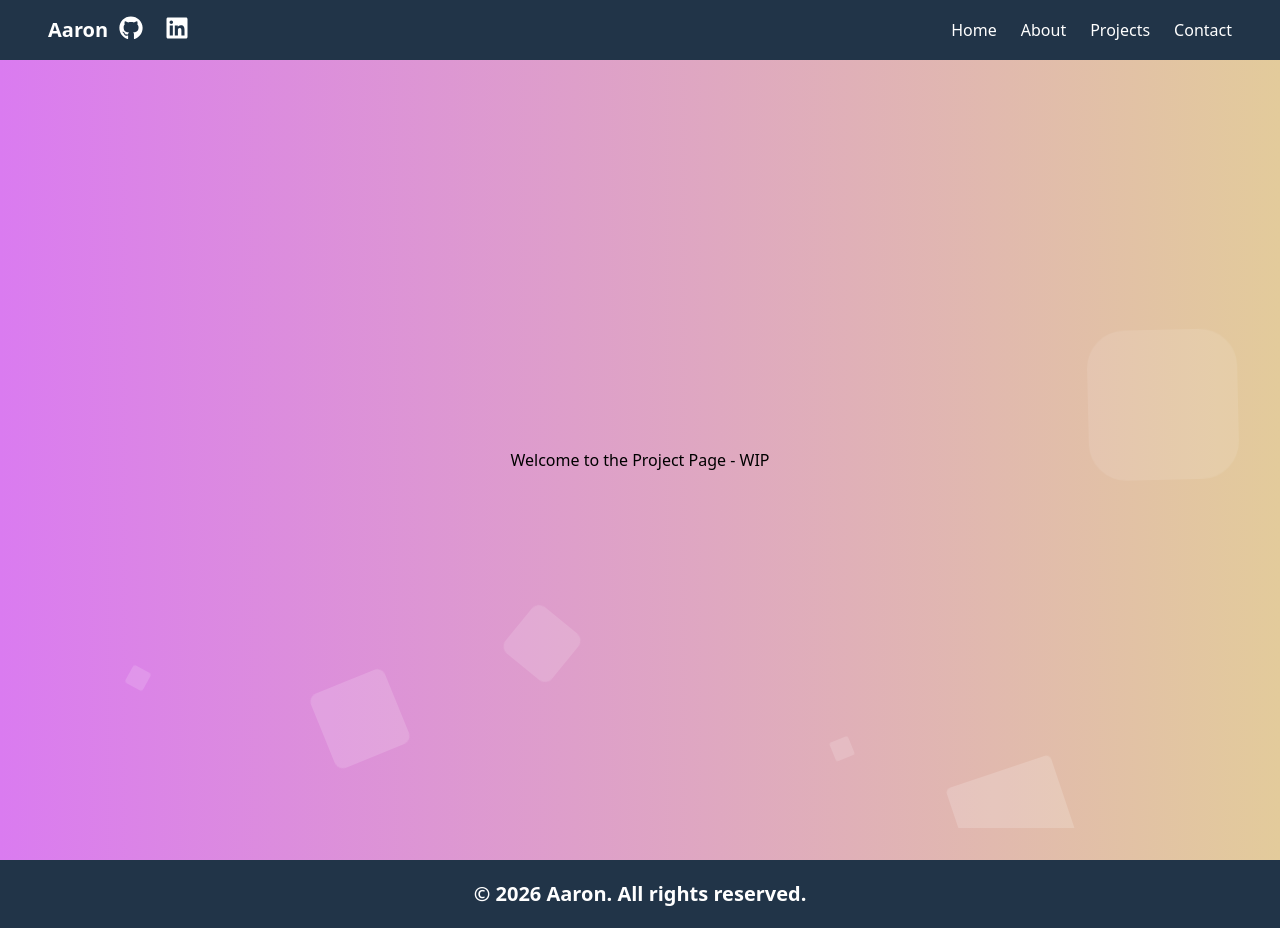
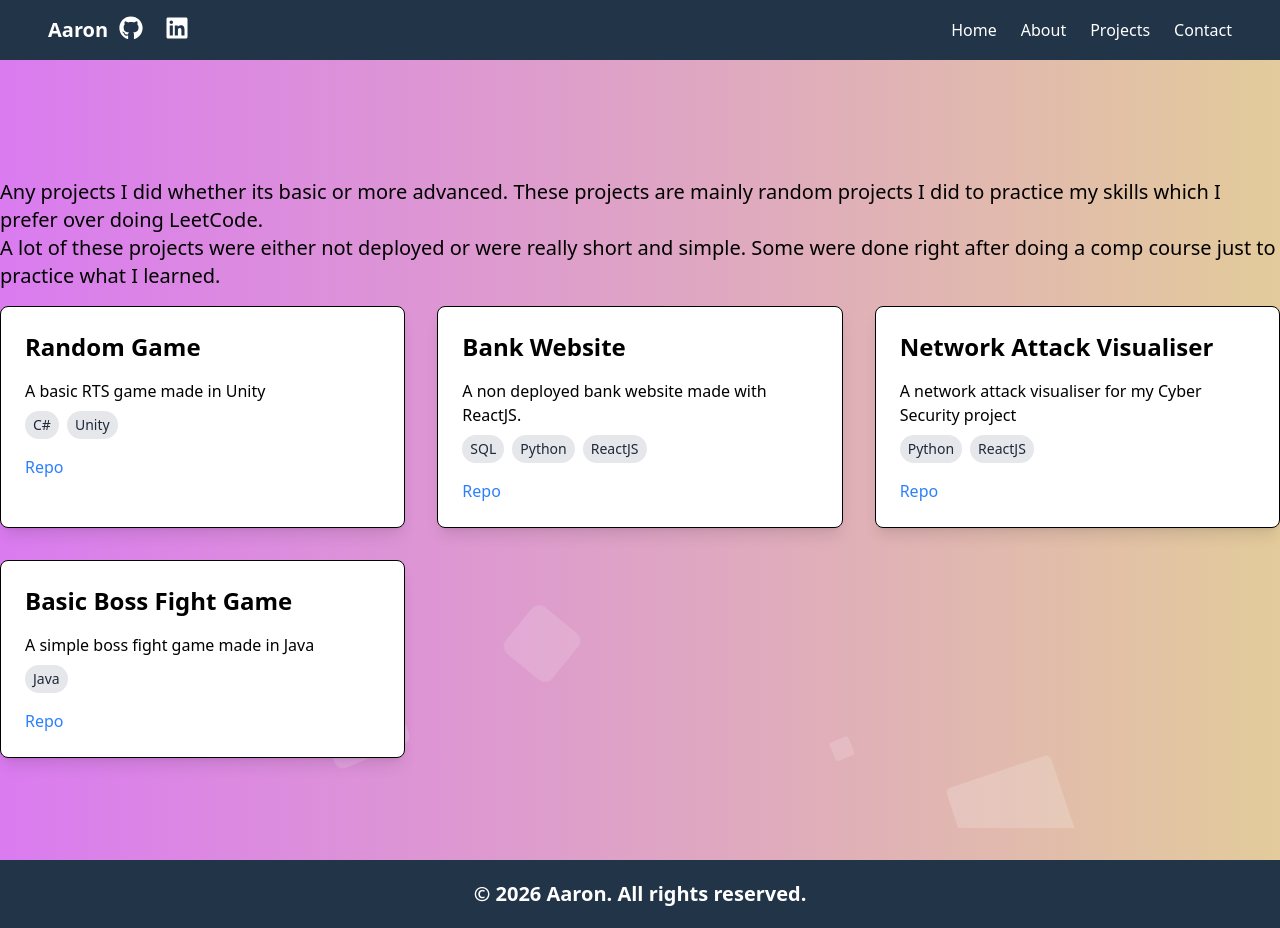
Before and after one commit to AaronthiccThai/PersonalWebsite, a React (Vite) app in the folder frontend/: page /projects in a window 1280 px wide. Built offline with nearby package versions, Linux system fonts and the light colour scheme.

Commit message:
did project page

```diff
--- a/frontend/src/pages/Project.tsx
+++ b/frontend/src/pages/Project.tsx
@@ -1,10 +1,42 @@
 const Project = () => {
+  const projects = [
+    { name: "Random Game",
+      description: "A basic RTS game made in Unity",
+      tech: ["C#", "Unity"],
+      link: "https://github.com/AaronthiccThai/MyGame"
+
+    },
+    { name: "Bank Website",
+      description: "A non deployed bank website made with ReactJS.",
+      tech: ["SQL", "Python", "ReactJS"],
+      link: "https://github.com/AaronthiccThai/BankProject"
+
+    },
+    { name: "Network Attack Visualiser",
+      description: "A network attack visualiser for my Cyber Security project",
+      tech: ["Python", "ReactJS"],
+      link: "https://github.com/AaronthiccThai/NetworkAttackVisualiser"
+    },
+    {
+      name: "Basic Boss Fight Game",
+      description: "A simple boss fight game made in Java",
+      tech: ["Java"],
+      link: "https://github.com/AaronthiccThai/BossFightGame"
+    }
+
+  ] // Placeholder for future project data
 
   return (
     <div className="relative min-h-screen overflow-hidden flex flex-col justify-center items-center"
       style={{["--bg-start" as any]: "#e3cb9b", ["--bg-end" as any]: "#da7bf0",}}
     >
-      <h1 className="z-10">Welcome to the Project Page - WIP</h1>
+      <h1 className="z-10 text-xl py-4">
+        Any projects I did whether its basic or more advanced.
+        These projects are mainly random projects I did to practice my skills which I prefer over doing LeetCode.
+        <br></br>
+        A lot of these projects were either not deployed or were really short and simple. Some were done right after doing a comp course
+        just to practice what I learned.
+      </h1>
       <div className="area">
         <ul className="circles">
           {Array.from({ length: 10 }).map((_, i) => (
@@ -12,6 +44,22 @@ const Project = () => {
           ))}
         </ul>
       </div>
+      <div className="grid grid-cols-1 md:grid-cols-2 xl:grid-cols-3 gap-8 ">
+          {projects.map((project, index) => (
+            <div key={index} className="bg-white bg-opacity-20 backdrop-blur-lg rounded-lg p-6 shadow-lg border hover:scale-105">
+              <h2 className="text-2xl font-bold mb-4">{project.name}</h2>
+              <p className="text-black wrap-break-words">{project.description}</p>
+              {project.tech.map((tech, techIndex) => (
+                <span key={techIndex} className="inline-block bg-gray-200 bg-opacity-50 text-gray-800 text-sm px-2 py-1 rounded-full mr-2 mt-2">
+                  {tech}
+                </span>
+              ))}
+              <a href={project.link} className="text-blue-500 hover:underline mt-4 block" target="_blank" rel="noreferrer">Repo</a>
+            </div>
+          ))
+        }
+
+      </div>
     </div>
   )
 }
```
Also changed, not shown: 1 other file (tests, documents, lock files or other folders).
